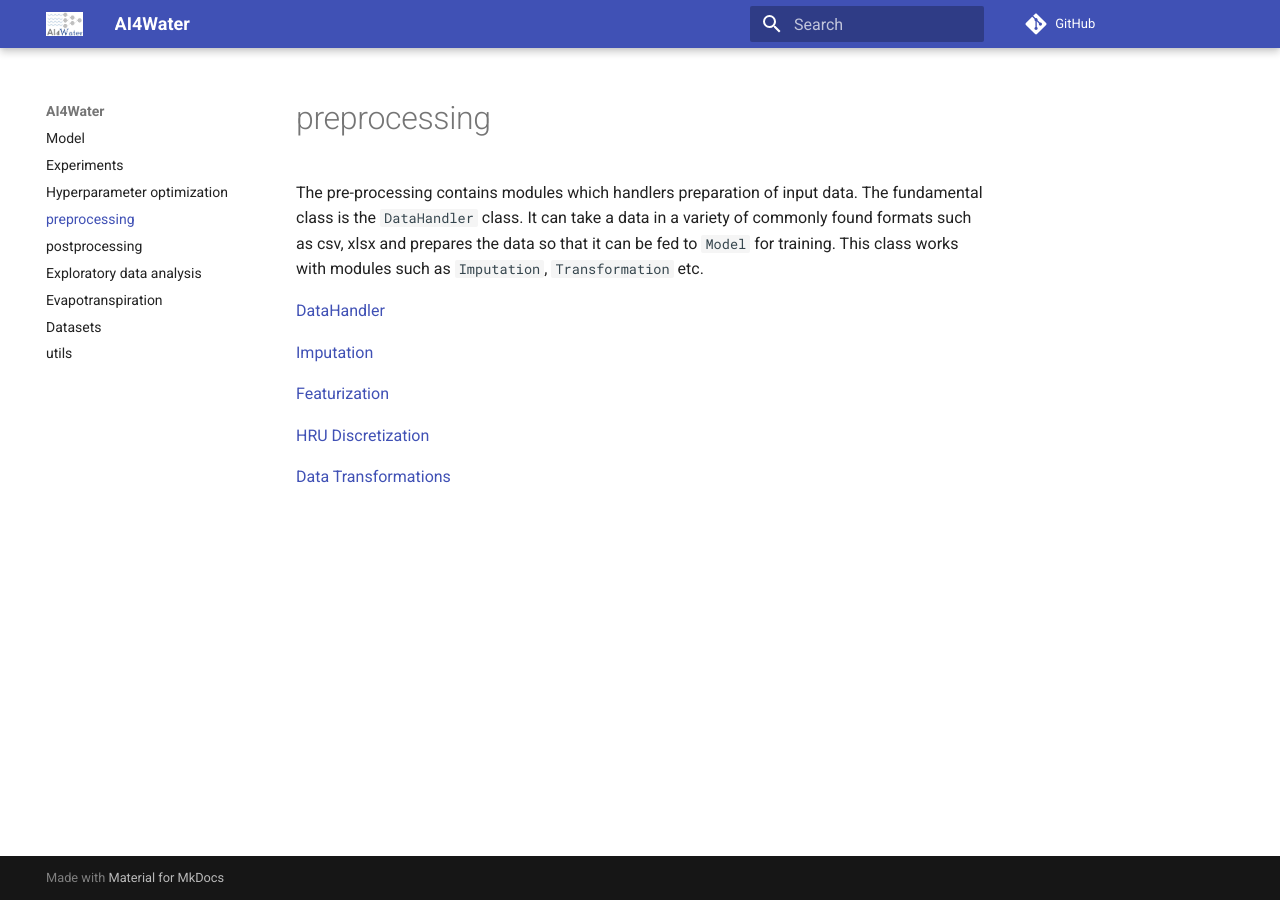
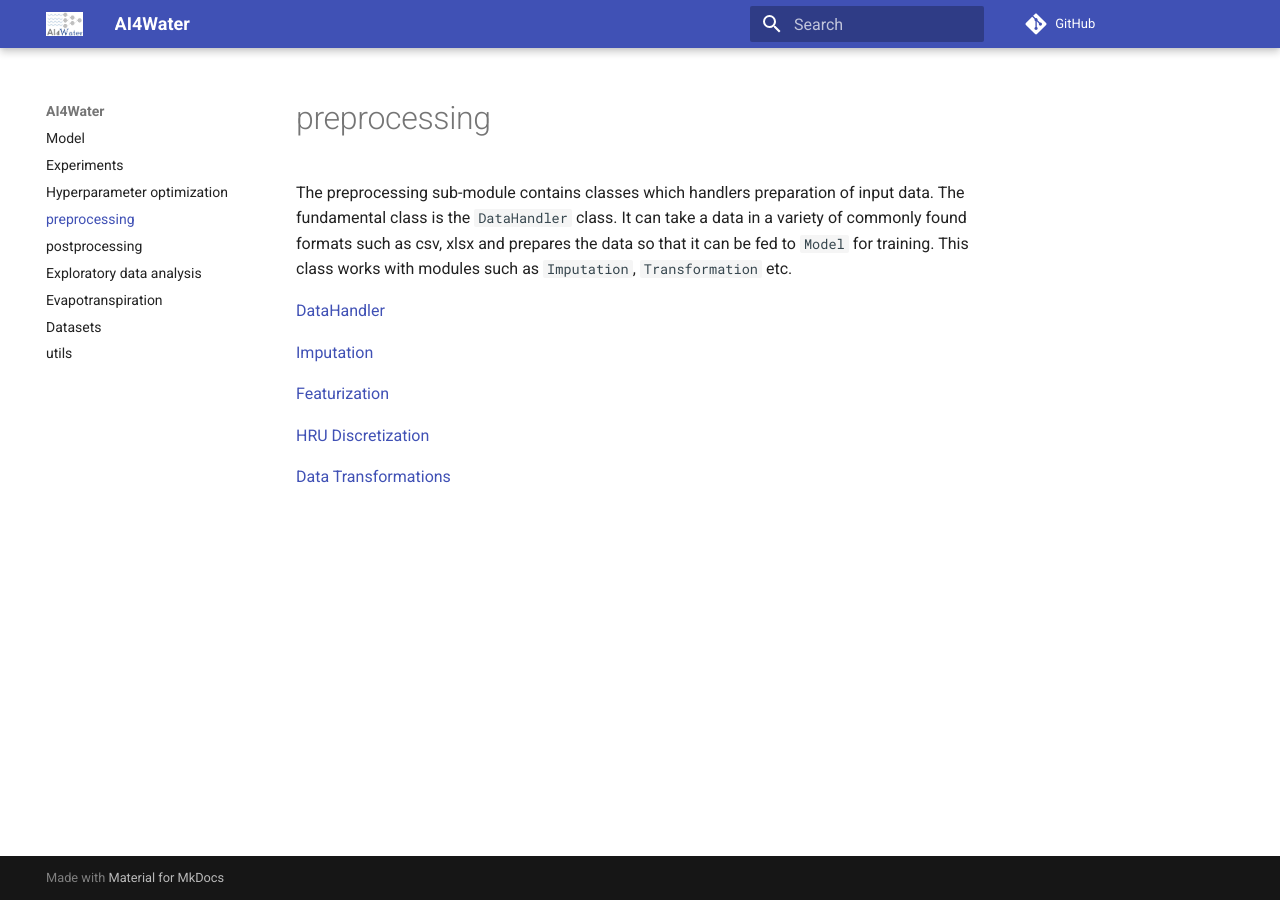
Before and after one commit to AtrCheema/AI4Water, an MkDocs documentation site: the page built from docs/preprocessing.md, in a window 1280 px wide. Built offline with MkDocs 1.6.1 and Material for MkDocs 9.7.7, drawn with Linux system fonts in a browser that asks for light colours; comment, search, counter and statistics services are not loaded; old or Windows-style settings are respelled for this version of MkDocs.

Commit message:
improved docs

```diff
--- a/docs/preprocessing.md
+++ b/docs/preprocessing.md
@@ -1,5 +1,5 @@
 
-The pre-processing contains modules which handlers preparation of input data.
+The preprocessing sub-module contains classes which handlers preparation of input data.
 The fundamental class is the `DataHandler` class.
 It can take a data in a variety of commonly found formats such as csv, xlsx and
 prepares the data so that it can be fed to `Model` for training. This class
```
Also changed, not shown: docs/evapotranspiration.md (+6 -6 lines).
